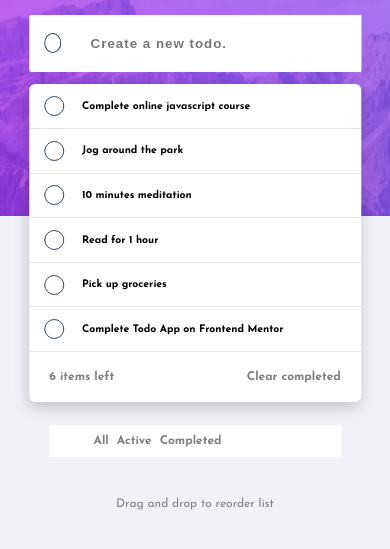
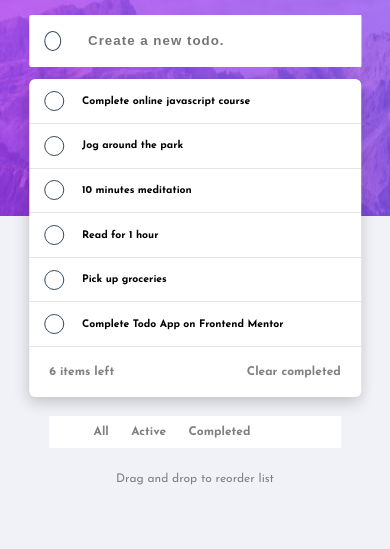
Before and after one commit to jamilu-jibrilla/todo-app, a plain HTML site: page index.html in a window 390 px wide. Shown: the part 79-628 px from the top of the page. Drawn offline with Linux system fonts and the light colour scheme.

Commit message:
more styles

```diff
--- a/style.css
+++ b/style.css
@@ -53,7 +53,7 @@ body {
 
 }
 #todoInput {
-    padding-left: 2em;
+    padding-left: 1.8em;
 }
 .todo-input input {
     width: 100%;
@@ -189,12 +189,26 @@ li img {
     }
     .last-list-center-mobile {
         display: flex;
-        margin: 10px auto;
+        margin: .6em 0px 3em 0px;
         background-color: white;
         padding: 10px 4em;
         width: 100% ;
     }
     .lastNode {
         margin-top: 2em;
+        position: relative;
+        bottom: 3em;
+    }
+    #active{
+        margin-right: 1.2em;
+        margin-left: 1.2em;
+    }
+    .todo-input input {
+        width: 100%;
+        height: 50px;
+        letter-spacing: 1px;
+        font-weight: 700;
+        border: none;
+        outline: none;
     }
 }
```
